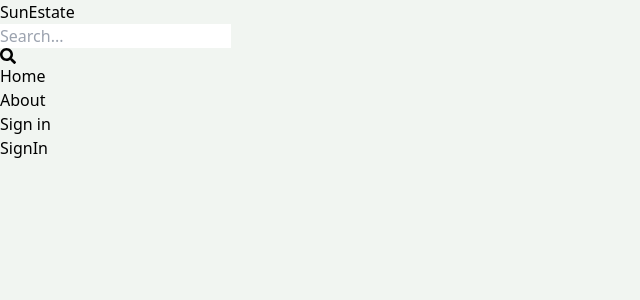
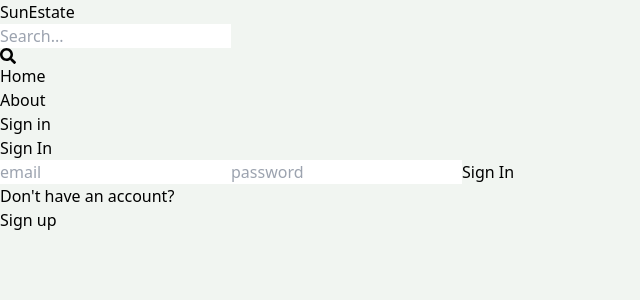
Before and after one commit to sumdeg/mern-realestate, a React (Vite) app in the folder client/: page /sign-in in a window 1280 px wide. Shown: the top 300 px of the page, without its empty margins (0-640 px from the left). Built offline with nearby package versions, Linux system fonts and the light colour scheme.

Commit message:
complete sign in page

```diff
--- a/client/src/pages/SignIn.jsx
+++ b/client/src/pages/SignIn.jsx
@@ -1,7 +1,63 @@
-import React from 'react'
+import React, { useState } from 'react'
+import {Link, useNavigate} from 'react-router-dom'
 
 export default function SignIn() {
+  const [formData,setFormData]=useState({})
+  const [error,setError]=useState(null)
+  const [loading,setLoading]=useState(false)
+  const navigate= useNavigate()
+  const handleChange=(e)=>{
+    setFormData({
+      ...formData,
+      [e.target.id]:e.target.value,
+
+    })
+  }
+
+  const handleSubmit=async (e)=>{
+    e.preventDefault();
+    try {
+      setLoading(true)
+    const res=await fetch('/api/auth/signin',
+    {
+        method:'POST',
+        headers:{
+          'Content-Type':'application/json',
+        },
+        body: JSON.stringify(formData)
+      })
+      const data=await res.json();
+      if(data.success === false){
+        setLoading(false)
+        setError(data.message)
+        return;
+      }
+      setLoading(false)
+      setError(null)
+      navigate('/')
+     // console.log(data);
+    } catch (error) {
+      setLoading(false)
+      setError(error.message)
+    }
+
+  }
+ // console.log(formData)
   return (
-    <div>SignIn</div>
+    <div className='p-3 max-w-lg mx-auto'>
+      <h1 className='text-3xl text-center font-semibold my-7'>Sign In</h1>
+      <form onSubmit={handleSubmit} className='flex flex-col gap-4'>
+        <input type="email" placeholder='email' className='border p-3 rounded-lg' id='email' onChange={handleChange} />
+        <input type="password" placeholder='password' className='border p-3 rounded-lg' id='password' onChange={handleChange}/>
+        <button disabled={loading} className='bg-slate-700 text-white p-3 rounded-lg uppercase hover:opacity-95 disabled:opancity-80'>{loading ? 'Loading...':'Sign In'}</button>
+      </form>
+      <div className='flex gap-2 mt-5'>
+          <p>Don't have an account?</p>
+          <Link to={"/sign-up"}>
+            <span className='text-blue-700'>Sign up</span>
+          </Link>
+      </div>
+      {error && <p className='text-red-500 mt-5'>{error}</p>}
+    </div>
   )
 }
--- a/client/src/pages/SignUp.jsx
+++ b/client/src/pages/SignUp.jsx
@@ -58,6 +58,7 @@
             <span className='text-blue-700'>Sign in</span>
           </Link>
       </div>
+      {error && <p className='text-red-500 mt-5'>{error}</p>}
     </div>
   )
 }
```
Also changed, not shown: 1 other file (tests, documents, lock files or other folders).
